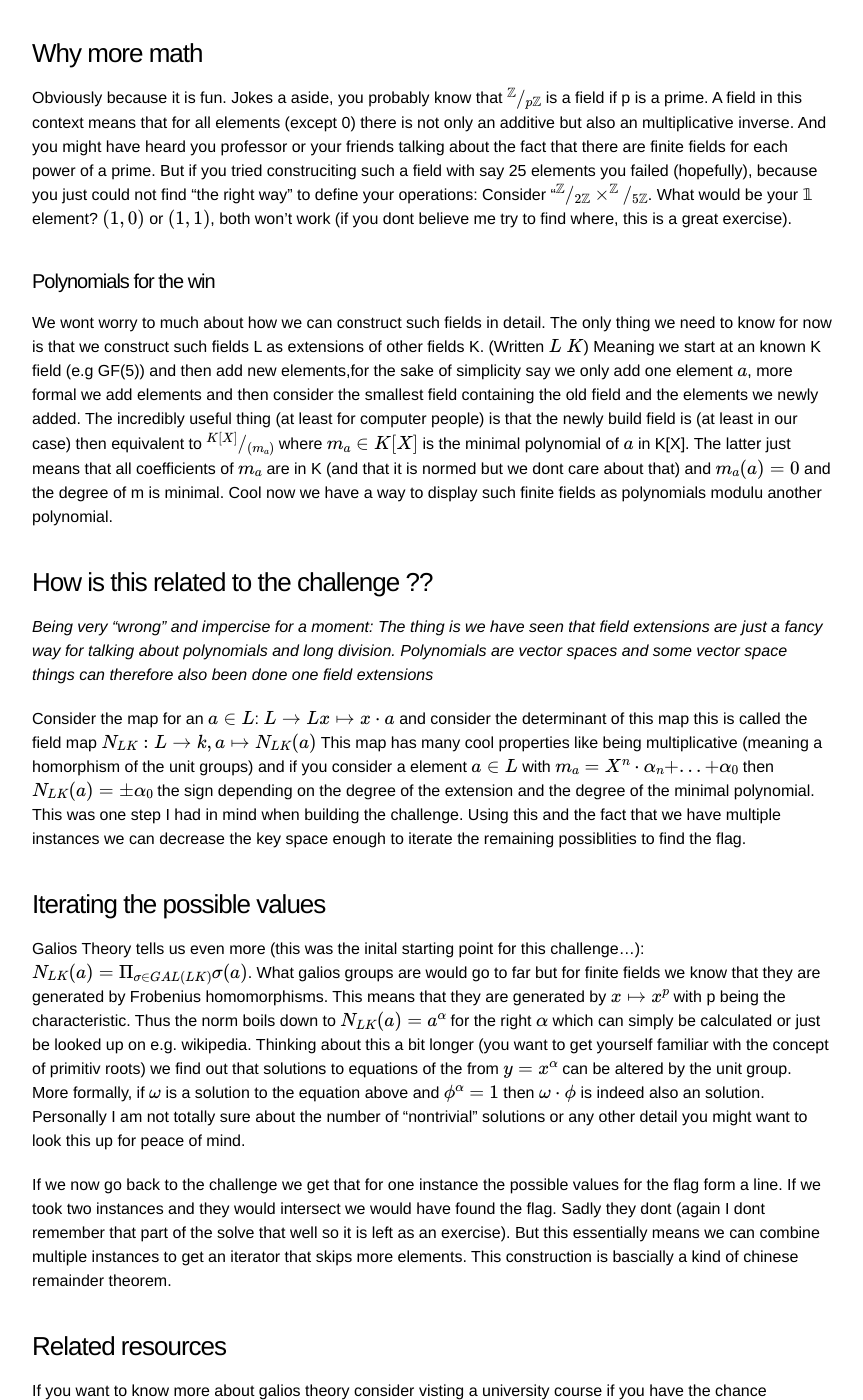
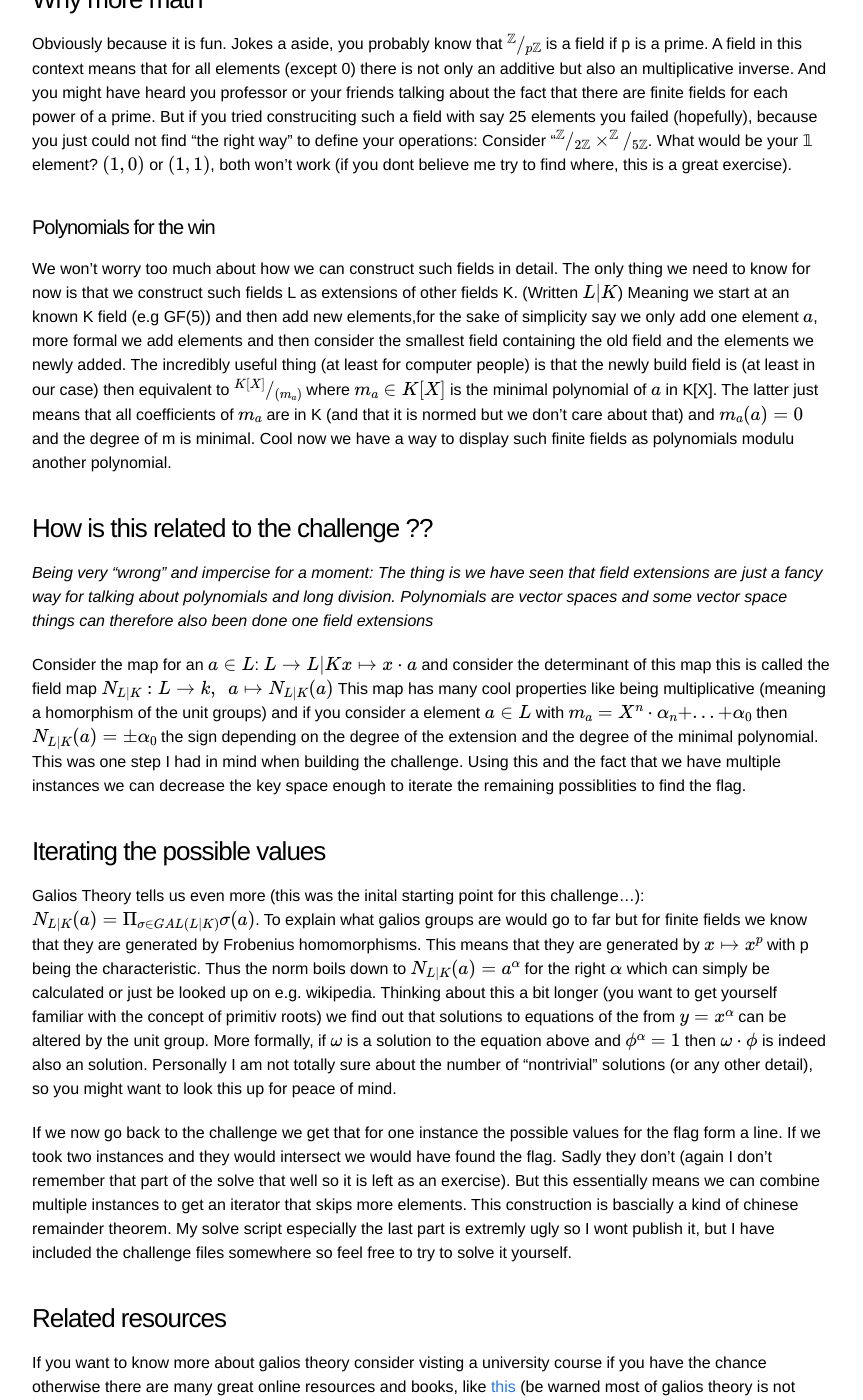
Before and after one commit to kitctf/www, a Jekyll site: the page built from _posts/2024-06-01-galios.md, in a window 1280 px wide and 1400 px high, scrolled down 770 px. Shown: the whole window, without its empty margins (208-1071 px from the left). Built offline with Jekyll 4.4.1, drawn with Linux system fonts in a browser that asks for light colours; formulas are drawn with MathJax 3; some of the changed text lies outside the part shown.

Commit message:
wrote more

```diff
--- a/_posts/2024-06-01-galios.md
+++ b/_posts/2024-06-01-galios.md
@@ -4,11 +4,10 @@ title: "Trapdoor author writeup"
 categories: learning
 author: s1nn105
 ---
-A little contribution to revive the KITCTF blog.
 ## GPNCTF Trapdoor
 For GPNCTF I wrote an crypto challenge. It was called trapdoor and at least I thought about using advanced math to solve it.
 This is not your typical  writeup where I show my code and tell you why you are stupid and should start using sage (you should but thats not the point).
-I am going to explain a bit of the ideas and the math I looked at when writing the challenge, and when solving it myself. Be warned This wont be the most efficient or simplest solve for sure.
+I am going to explain a bit of the ideas and the math I looked at when writing the challenge, and when solving it myself. Be warned This won't be the most efficient or simplest solve for sure.
 Also I stopped when it worked and dig not any further so there might be some flaws and oversights that just work out somehow.
 The for now relevant part looked like:
 The challenge looked as follows:
@@ -31,29 +30,31 @@ Obviously because it is fun. Jokes a aside, you probably know that $$^{\mathbb{Z
 Consider "$$^{\mathbb{Z}}/_{2\mathbb{Z}} \times ^{\mathbb{Z}}/_{5\mathbb{Z}}$$. What would be your $$\mathbb{1}$$ element? $$(1,0)$$ or $$(1,1)$$, both won't work (if you dont believe me try to find where, this is a great exercise).
 
 #### Polynomials for the win
-We wont worry  to much about how we can construct such fields in detail. The only thing we need to know for now is that we construct such fields L as  extensions of other fields K. (Written $$L \ K $$)
+We won't worry too much about how we can construct such fields in detail. The only thing we need to know for now is that we construct such fields L as  extensions of other fields K. (Written $$L | K $$)
 Meaning we start at an known K  field (e.g GF(5)) and then add new elements,for the sake of simplicity say we only add one element $$a$$, more formal we add elements and then consider the smallest field containing the old field and the elements we newly added.
 The incredibly useful thing (at least for computer people) is that
-the newly build field is (at least in our case) then equivalent to $$^{K[X]}/_{(m_a)}$$ where $$m_a \in K[X]$$ is the minimal polynomial of $$a$$ in K[X]. The latter just means that all coefficients of $$m_a$$ are in K (and that it is normed but we dont care about that) and $$m_a(a)=0$$  and the degree of m is minimal.
+the newly build field is (at least in our case) then equivalent to $$^{K[X]}/_{(m_a)}$$ where $$m_a \in K[X]$$ is the minimal polynomial of $$a$$ in K[X]. The latter just means that all coefficients of $$m_a$$ are in K (and that it is normed but we don't care about that) and $$m_a(a)=0$$  and the degree of m is minimal.
 Cool now we have a way to display such finite fields as polynomials modulu another polynomial.
 
 ### How is this related to the challenge ??
 _Being very "wrong" and impercise for a moment: The thing is we have seen that field extensions are just a fancy way for talking about polynomials and long division. Polynomials are vector spaces and some vector space things can therefore also been done one field extensions_
 
 Consider the map for an $$a \in L$$:
-$$L \rightarrow L \\
+$$L \rightarrow L |K \\
 x \mapsto  x \cdot a $$
-and consider the determinant of this map this is called the field map $$N_{L\\K}: L \rightarrow k, a \mapsto N_{L\\K}(a)$$
+and consider the determinant of this map this is called the field map $$N_{L|K}: L \rightarrow k,\ \ a \mapsto N_{L|K}(a)$$
 This map has many cool properties like being multiplicative (meaning a homorphism of the unit groups) and if you consider a element $$a \in L$$ with $$m_a = X^n \cdot \alpha_n + ... + \alpha_0$$ then
-$$N_{L\\K}(a) = \pm \alpha_0$$ the sign depending on the degree of the extension and the degree of the minimal polynomial. This was one step I had in mind when building the challenge.
+$$N_{L|K}(a) = \pm \alpha_0$$ the sign depending on the degree of the extension and the degree of the minimal polynomial. This was one step I had in mind when building the challenge.
 Using this and the fact that we have multiple instances we can  decrease the key space enough to iterate the remaining possiblities to find the flag.
 
 ### Iterating the possible values
 Galios Theory tells us even more (this was the inital starting point for this challenge...):
-$$N_{L\\K}(a) = \Pi_{\sigma \in GAL(L\\K)} \sigma(a)$$. What galios groups are would go to far but for finite fields we know that they are generated by Frobenius homomorphisms. This means that they are generated by $$ x \mapsto x^p$$ with p being the characteristic. Thus the norm boils down to $$N_{L\\K}(a) = a^\alpha$$ for the right $$\alpha$$ which can simply be calculated or just be looked up on e.g. wikipedia. Thinking about this a bit longer (you want to get yourself familiar with the concept of primitiv roots) we find out that solutions to equations of the from $$y = x^\alpha$$ can be altered by the unit group. More formally, if $$\omega$$ is a solution to the equation above and $$\phi^\alpha=1$$ then $$\omega \cdot \phi$$ is indeed also an solution. Personally I am not totally sure  about the number of "nontrivial" solutions or any other detail you might want to look this  up for peace of mind.
+$$N_{L|K}(a) = \Pi_{\sigma \in GAL(L|K)} \sigma(a)$$. To explain what galios groups are would go to far but for finite fields we know that they are generated by Frobenius homomorphisms. This means that they are generated by $$ x \mapsto x^p$$ with p being the characteristic. Thus the norm boils down to $$N_{L|K}(a) = a^\alpha$$ for the right $$\alpha$$ which can simply be calculated or just be looked up on e.g. wikipedia. Thinking about this a bit longer (you want to get yourself familiar with the concept of primitiv roots) we find out that solutions to equations of the from $$y = x^\alpha$$ can be altered by the unit group. More formally, if $$\omega$$ is a solution to the equation above and $$\phi^\alpha=1$$ then $$\omega \cdot \phi$$ is indeed also an solution. Personally I am not totally sure  about the number of "nontrivial" solutions (or any other detail), so you might want to look this  up for peace of mind.
 
-If we now go back to the challenge we get that for one instance the possible values for the flag form a line. If we took two instances and they would intersect we would have found the flag. Sadly they dont (again I dont remember that part of the solve that well so it is left as an exercise).
+If we now go back to the challenge we get that for one instance the possible values for the flag form a line. If we took two instances and they would intersect we would have found the flag. Sadly they don't (again I don't remember that part of the solve that well so it is left as an exercise).
 But this essentially means we can combine multiple instances to get an  iterator that skips more elements. This construction is bascially a kind of chinese remainder theorem.
+My  solve script especially the last part is extremly ugly so I wont publish it, but I have included the challenge files somewhere so feel free to try to solve it yourself.
 ### Related resources
-If you want to know more about galios theory consider visting a university course if you have the chance otherwise there are many great online resources and books, like [this](https://www.maths.ed.ac.uk/~tl/gt/gt.pdf), but probably you want to start at an introduction to groups and algebra in general first.
+If you want to know more about galios theory consider visting a university course if you have the chance otherwise there are many great online resources and books, like [this](https://www.maths.ed.ac.uk/~tl/gt/gt.pdf) (be warned most of galios theory is not about finite fields), but probably you want to start at an introduction to groups and algebra in general first.
 Somewhere here should be a link to the challenge files
+[Here](https://files.ctf.kitctf.de/trapdoor/a053f0f33932977546aa3e9720188e42cd8a1c6921ce95908f5f35766e2f53d6/trapdoor.tar.gz) the handout
```
